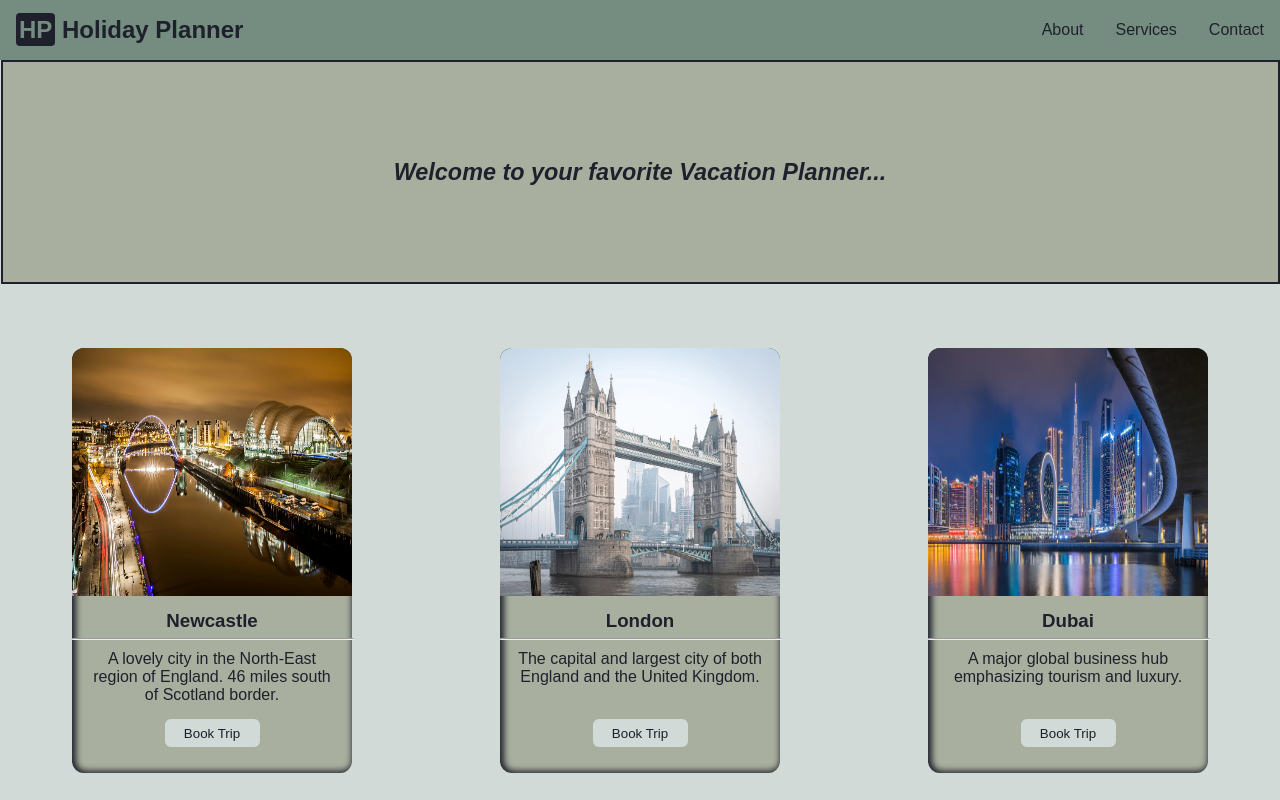
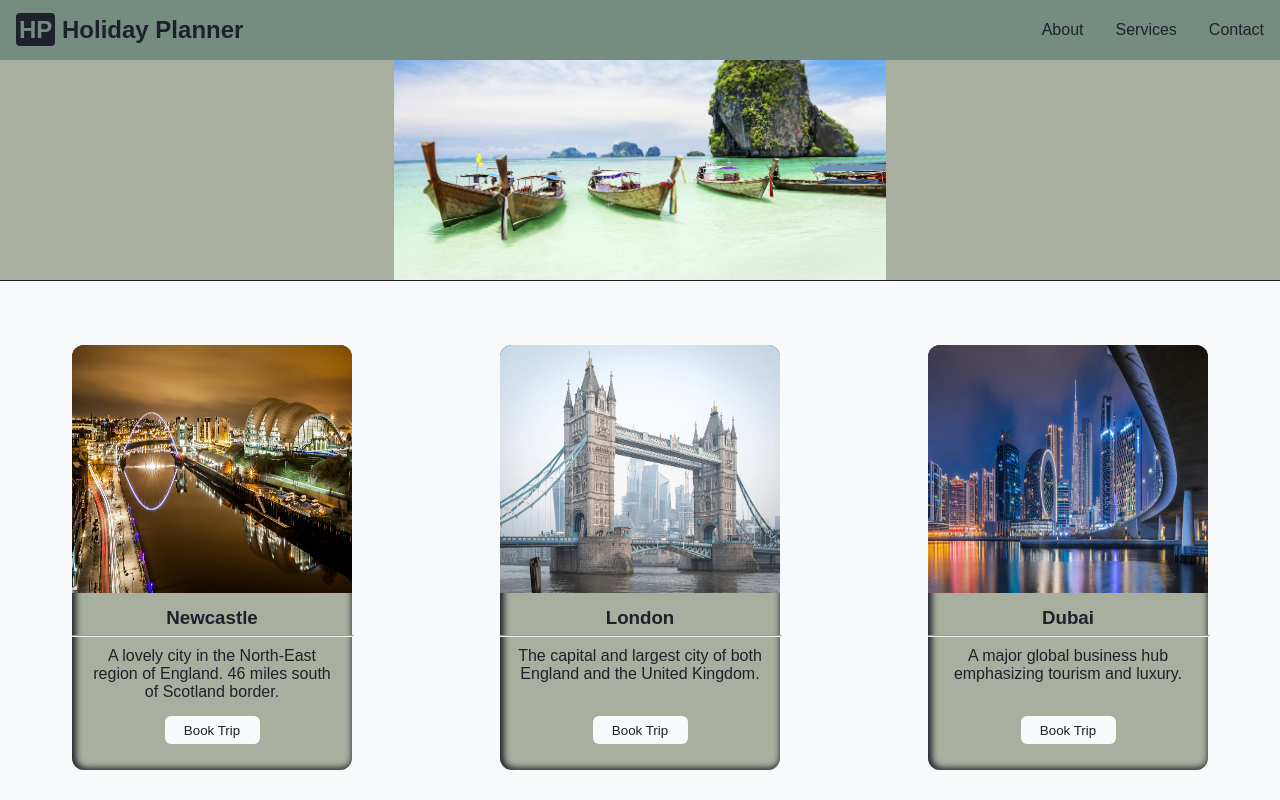
Before and after one commit to bello-damy/holiday-planner, a React (Create React App) app: page / in a window 1280 px wide. Shown: the top 800 px of the page. Built offline with nearby package versions, Linux system fonts and the light colour scheme.

Commit message:
website color palette updated

```diff
--- a/src/App.css
+++ b/src/App.css
@@ -1,6 +1,6 @@
 .App{
   display: flex;
-  background-color: #d1dad6;
+  background-color: #F8F9FA;
   width: auto;
   flex-direction: column;
   min-height: 100vh;
--- a/src/App.js
+++ b/src/App.js
@@ -3,7 +3,7 @@ import Card from './cardComponent/Card';
 import Navbar from './pages/Navbar';
 import { BrowserRouter as Router, Routes, Route } from 'react-router-dom';
 import { Home, About, Services, Contacts } from "./pages/index";
-import Banner from './Banner';
+import Banner from './banner/Banner';
 import Footer from './footerComponent/Footer';
 import Form from './registrationForm/Form'
 
--- a/src/Banner.css
+++ b/src/banner/Banner.css
@@ -8,6 +8,11 @@
   color: #1E212B;
   font-size: 20px;
   font-style: italic;
-  border: 2px solid;
-  margin: 0 0.5px;
+  border-bottom: 1px solid;
 }
+
+.banner-img {
+  display: flex;
+  width: stretch;
+  height: 220px;
+}
--- a/src/Banner.js
+++ b/src/banner/Banner.js
@@ -1,10 +1,12 @@
 import React from 'react';
 import "./Banner.css"
+import holidayBanner from "./holidayBanner.jpg"
 
+//website banner component
 const Banner = () => {
   return (
     <div className='banner-container'>
-      <h3>Welcome to your favorite Vacation Planner...</h3>
+      <img src={holidayBanner} alt="" className="banner-img"></img>
     </div>
   );
 }
--- a/src/cardComponent/ProductCard.css
+++ b/src/cardComponent/ProductCard.css
@@ -19,7 +19,7 @@
   .card-btn {
     cursor: pointer;
     border-radius: 6px;
-    background-color: #D1DAD6;
+    background-color: #F8F9FA;
     height: 28px;
     width: 95px;
     margin: 14px 0px 0px 0px;
--- a/src/index.css
+++ b/src/index.css
@@ -6,5 +6,4 @@
 
 body{
   font-family: Arial, Helvetica, sans-serif;
-  background-color: #d1dad6;
 }
--- a/src/registrationForm/Form.css
+++ b/src/registrationForm/Form.css
@@ -66,7 +66,7 @@ textarea {
 button {
   cursor: pointer;
   border-radius: 6px;
-  background-color: #D1DAD6;
+  background-color: #F8F9FA;
   height: 28px;
   width: 95px;
   margin: 15px;
```
Also changed, not shown: src/banner/holidayBanner.jpg (added).
